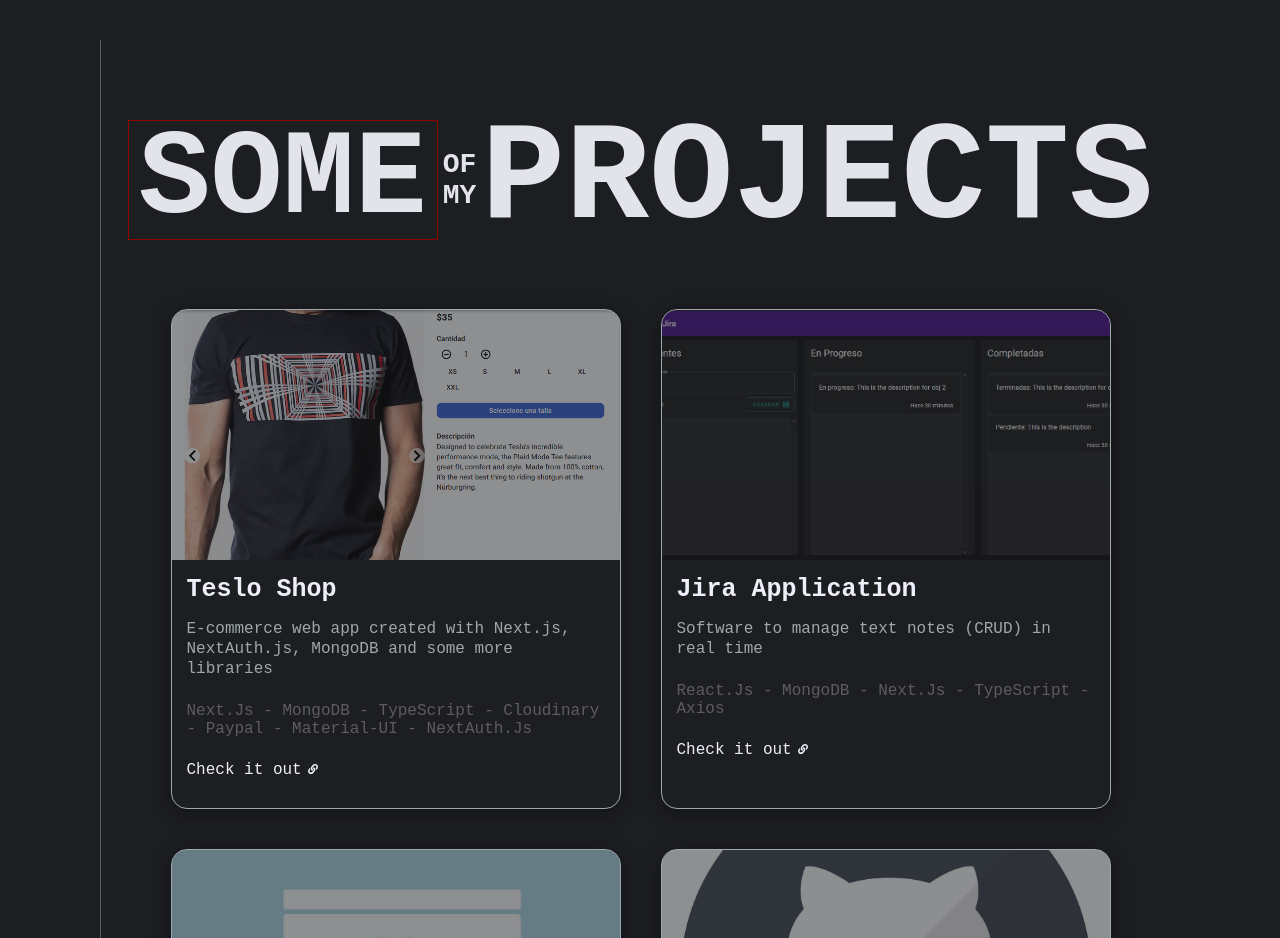
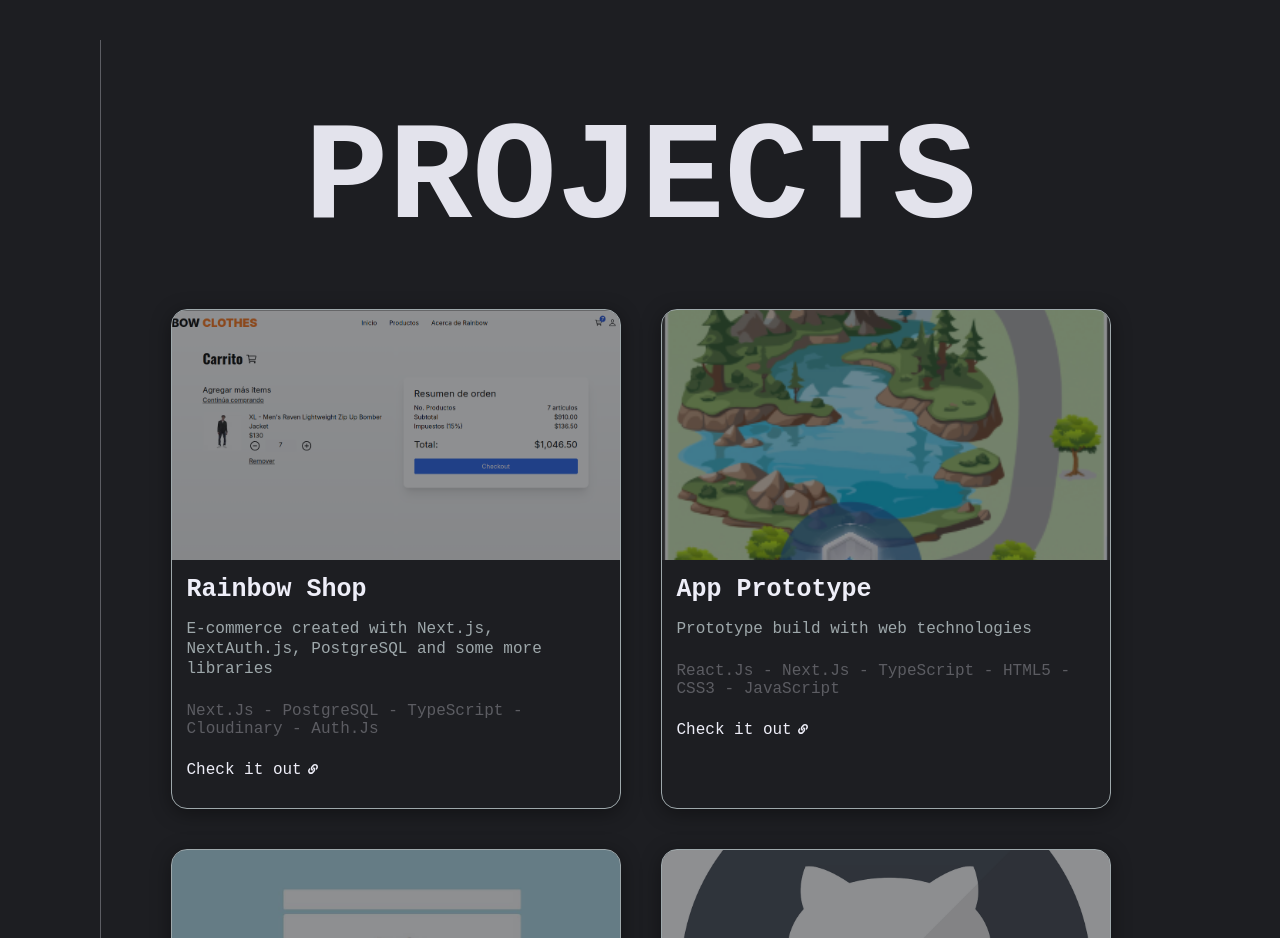
Before and after one commit to andersonP-R/portfolio, a Next.js app: page / in a window 1280 px wide. Shown: the part 1800-2738 px from the top of the page. Built offline with nearby package versions, Linux system fonts and the light colour scheme.

Commit message:
upd experience module

```diff
--- a/sections/experience.js
+++ b/sections/experience.js
@@ -9,23 +9,22 @@ import { motion } from "framer-motion";
 const works = [
   {
     id: 1,
-    name: "teslo-shop",
+    name: "rainbow-project",
     decrip:
-      "E-commerce web app created with Next.js, NextAuth.js, MongoDB and some more libraries",
-    technologies:
-      "Next.js - MongoDB - TypeScript - Cloudinary - Paypal - Material-UI - NextAuth.js",
-    picture: "teslo-shop.PNG",
-    title: "teslo shop",
-    url: "https://e-commerce-production-c673.up.railway.app",
+      "E-commerce created with Next.js, NextAuth.js, PostgreSQL and some more libraries",
+    technologies: "Next.js - PostgreSQL - TypeScript - Cloudinary - Auth.js",
+    picture: "rainbow.png",
+    title: "Rainbow shop",
+    url: "https://rainbow-front.vercel.app/",
   },
   {
     id: 2,
-    name: "jira-aplication",
-    decrip: "Software to manage text notes (CRUD) in real time",
-    technologies: "React.js - MongoDB - Next.js - TypeScript - Axios",
-    picture: "openJira-cap.JPG",
-    title: "Jira application",
-    url: "https://github.com/andersonP-R/jira-project",
+    name: "app-test",
+    decrip: "Prototype build with web technologies",
+    technologies: "React.js - Next.js - TypeScript - HTML5 - CSS3 - JavaScript",
+    picture: "app.png",
+    title: "app prototype",
+    url: "https://calam.vercel.app/",
   },
   {
     id: 3,
@@ -60,12 +59,6 @@ export const Experience = () => {
           transition={{ delay: 0.3, duration: 0.4, type: "tween" }}
         >
           <div className="title-container">
-            <div className="t-1">some</div>
-            <div className="t-2">
-              of
-              <br />
-              my
-            </div>
             <div className="t-3"> projects</div>
           </div>
           <div className="works-container">
--- a/styles/experienceStyles.js
+++ b/styles/experienceStyles.js
@@ -71,67 +71,10 @@ export const Wrapper = styled.div`
       height: auto;
     }
 
-    .t-1 {
-      display: flex;
-      align-items: center;
-      width: max-content;
-      height: 120px;
-      text-transform: uppercase;
-      color: ${Colors["white-color"]}f2;
-      font-size: 140px;
-      font-weight: bolder;
-      padding: 10px;
-      border: 1px solid ${Colors["red-color"]};
-
-      /* MEDIA QUERY */
-      @media screen and (max-width: 1290px) {
-        font-size: 120px;
-      }
-
-      @media screen and (max-width: 1115px) {
-        font-size: 80px;
-      }
-
-      @media screen and (max-width: 810px) {
-        font-size: 50px;
-        height: 80px;
-      }
-
-      @media screen and (max-width: 500px) {
-        padding: 5px;
-        font-size: 38px;
-        height: 40px;
-      }
-    }
-
-    .t-2 {
-      display: flex;
-      flex-direction: column;
-      text-transform: uppercase;
-      color: ${Colors["white-color"]}f2;
-      font-size: 48px;
-      font-weight: bolder;
-      padding: 8px 5px;
-
-      /* MEDIA QUERY */
-      @media screen and (max-width: 1290px) {
-        font-size: 28px;
-      }
-
-      @media screen and (max-width: 810px) {
-        font-size: 20px;
-      }
-
-      @media screen and (max-width: 500px) {
-        font-size: 16px;
-        line-height: 16px;
-      }
-    }
-
     .t-3 {
       text-transform: uppercase;
       color: ${Colors["white-color"]}f2;
-      font-size: 160px;
+      font-size: 100px;
       font-weight: bolder;
 
       /* MEDIA QUERY */
```
Also changed, not shown: public/images/app.png (added), public/images/rainbow.png (added).
